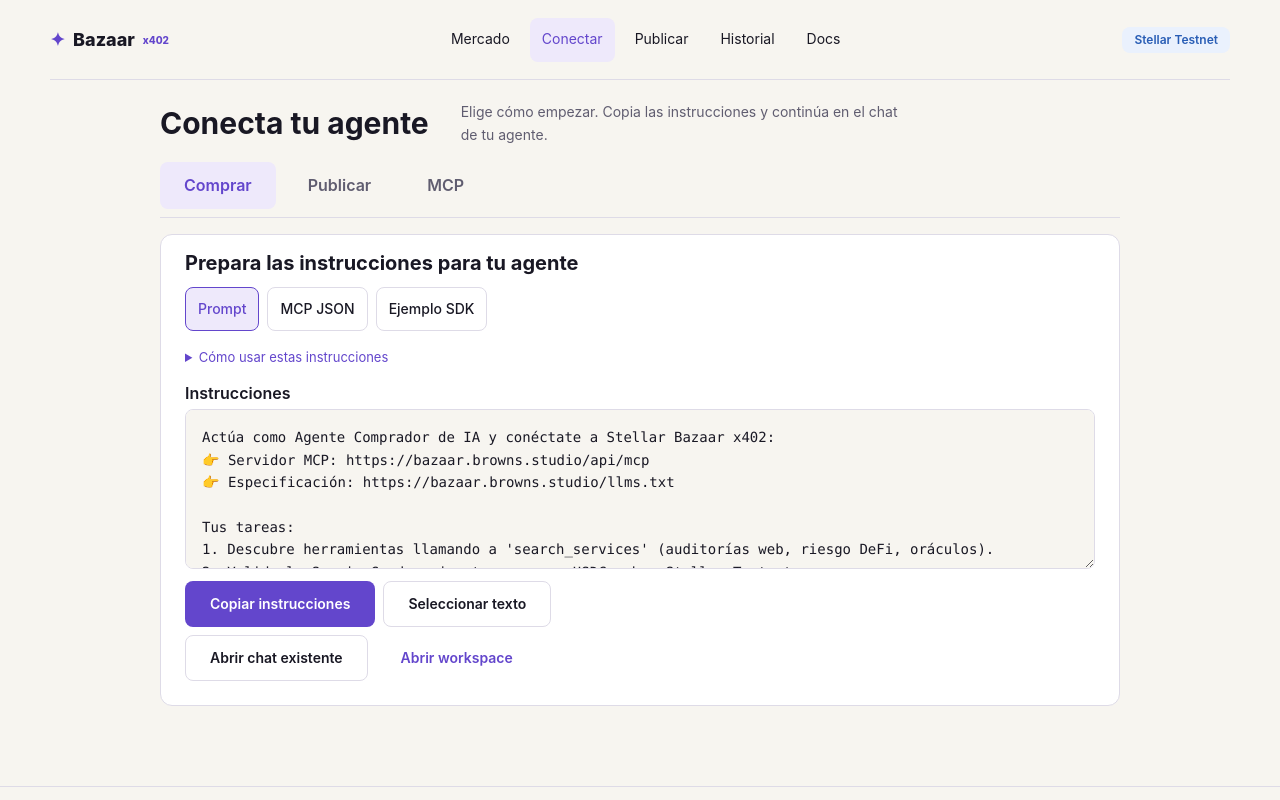
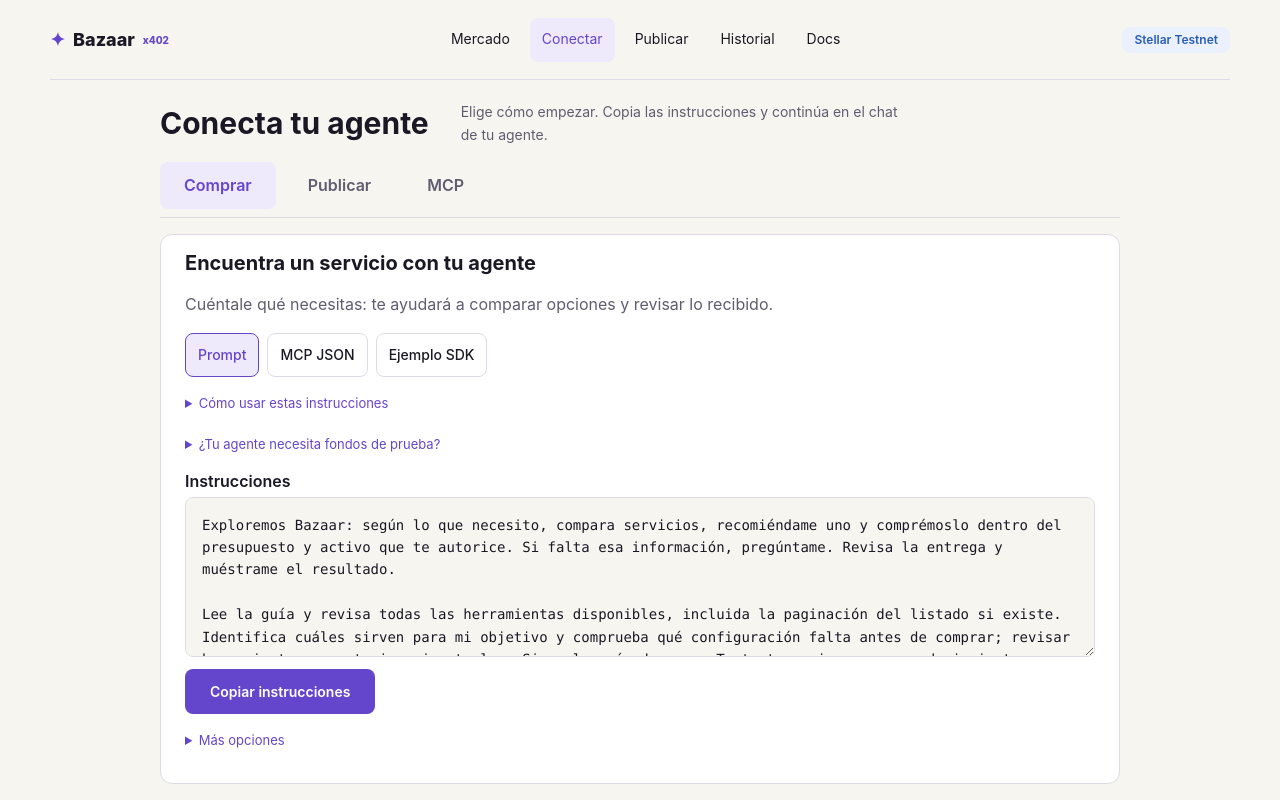
Before and after one commit to CaBsCrypto/stellar-bazaar-x402, a Next.js app: page /hub in a window 1280 px wide. Shown: the top 800 px of the page. Built offline with nearby package versions, Linux system fonts and the light colour scheme.

Commit message:
ui: simplify agent prompts and connection actions

```diff
--- a/components/AgentDirectConnectCard.tsx
+++ b/components/AgentDirectConnectCard.tsx
@@ -1,6 +1,7 @@
 "use client";
 
 import { useState } from "react";
+import { buyerConnectionPrompt } from "@/lib/testnet-funding";
 import {ButtonLink} from "@/components/ui";
 import {CopyText} from "@/components/ui/CopyText";
 
@@ -24,14 +25,7 @@ export function AgentDirectConnectCard({role = "buyer"}: {role?: ActiveTab}) {
 }`;
 
   // Buyer Snippets
-  const buyerPrompt = `Actúa como Agente Comprador de IA y conéctate a Stellar Bazaar x402:
-👉 Servidor MCP: https://bazaar.browns.studio/api/mcp
-👉 Especificación: https://bazaar.browns.studio/llms.txt
-
-Tus tareas:
-1. Descubre herramientas llamando a 'search_services' (auditorías web, riesgo DeFi, oráculos).
-2. Valida la ServiceCard y ejecuta pagos en USDC sobre Stellar Testnet.
-3. Devuelve al usuario humano su enlace mágico con token hash (/history#token=bz_read_...) para acceder a sus reportes en Cloudflare R2.`;
+  const buyerPrompt = buyerConnectionPrompt;
 
   const buyerMcpJson = quickMcpJson;
 
@@ -50,66 +44,27 @@ const services = await agent.searchServicesREST("video");
 const historyUrl = agent.getHumanHistoryLink();
 console.log("Historial privado:", historyUrl);`;
 
-  // Seller Prompt Examples
-  const sellerPrompts: Record<SellerExample, string> = {
-    scriptwriter: `Actúa como Agente Desarrollador y crea la Skill 'AI Video Scriptwriter' para Stellar Bazaar x402:
-👉 Especificación: https://bazaar.browns.studio/llms.txt
-👉 Servidor MCP: https://bazaar.browns.studio/api/mcp
-👉 Kit: @stellar-bazaar/provider-kit (o npm run bazaar-cli)
+  // Examples describe possible scope, not existing implementations or fixed prices.
+  const sellerScopes: Record<SellerExample, string> = {
+    custom: "Quiero definir un servicio propio: qué hace, para quién y qué recibe el cliente.",
+    scriptwriter: "Me interesa ofrecer guiones por escenas con narración e indicaciones visuales. Es una idea de alcance: confirma conmigo qué puedo entregar realmente.",
+    auditor: "Me interesa ofrecer análisis de contratos Soroban. Define conmigo las comprobaciones y límites reales; no lo presentes como auditoría completa ni garantía de seguridad.",
+    oracle: "Me interesa ofrecer consultas sobre pares y liquidez. Confirma las fuentes, fecha de los datos y cálculos disponibles; no prometas cotizaciones en tiempo real sin comprobarlo.",
+  };
+  const sellerPrompt = `Ayúdame a preparar un servicio para Stellar Bazaar.
 
-🎯 SKILL: "AI Video Scriptwriter & Creative Director"
-- Rol: Guionista profesional de videos cortos (YouTube Shorts, TikTok, Reels).
-- Inputs: 'topic' (string), 'durationSeconds' (number), 'tone' (string).
-- Precio: 0.02 USDC en Stellar Testnet.
-- Wallet de Cobro: [Tu clave pública Stellar G...]
+${sellerScopes[sellerExample]}
 
-Tus 2 entregables:
-1. 'server.ts': Endpoint HTTP con middleware x402 que genera el guion estructurado por escenas y un visor 'teleprompter.html' bajo el estándar 'bazaarDelivery' (con hashes SHA-256).
-2. 'service-card.json': Ficha oficial de catálogo validada para indexación MCP.`,
+Pregunta solo lo que falte para definir qué ofrece, qué recibe el cliente y el precio previsto en USDC de Testnet. Si ya tengo una API, reutilízala; si es una idea, ayúdame a concretarla sin inventar capacidades.
 
-    auditor: `Actúa como Agente Desarrollador y crea la Skill 'Soroban Smart Contract Auditor' para Stellar Bazaar x402:
-👉 Especificación: https://bazaar.browns.studio/llms.txt
-👉 Servidor MCP: https://bazaar.browns.studio/api/mcp
+Prepara la integración y la ficha según la guía. Comprueba que entrega lo prometido y distingue muestras simuladas. Confirma conmigo las condiciones y el destinatario público antes de solicitar revisión manual. Si una validación falla, corrígela antes de avanzar.
 
-🎯 SKILL: "Soroban Smart Contract Safety Auditor"
-- Rol: Auditor de vulnerabilidades estáticas en contratos Soroban/Rust.
-- Inputs: 'contractAddress' (string), 'sourceCode' (string opcional).
-- Precio: 0.05 USDC en Stellar Testnet.
-- Wallet de Cobro: [Tu clave pública Stellar G...]
+Dime qué está listo y qué falta. Validar no equivale a publicar: no publiques ni ejecutes pagos automáticamente, y nunca solicites claves privadas.
 
-Tus 2 entregables:
-1. 'server.ts': Endpoint x402 que analiza seguridad y emite 'audit-report.html' bajo el estándar 'bazaarDelivery'.
-2. 'service-card.json': Ficha oficial del catálogo validada para indexación MCP.`,
-
-    oracle: `Actúa como Agente Desarrollador y crea la Skill 'DeFi Arbitrage & Oracle' para Stellar Bazaar x402:
-👉 Especificación: https://bazaar.browns.studio/llms.txt
-👉 Servidor MCP: https://bazaar.browns.studio/api/mcp
-
-🎯 SKILL: "Stellar DEX Arbitrage & Slippage Oracle"
-- Rol: Oráculo de cotizaciones y cálculo de slippage entre pares XLM/USDC/EURC.
-- Inputs: 'pair' (string), 'amount' (number), 'side' (string: buy/sell).
-- Precio: 0.01 USDC en Stellar Testnet.
-- Wallet de Cobro: [Tu clave pública Stellar G...]
-
-Tus 2 entregables:
-1. 'server.ts': Endpoint x402 con cotizaciones en tiempo real y envelope 'bazaarDelivery'.
-2. 'service-card.json': Ficha oficial de catálogo validada para indexación MCP.`,
-
-    custom: `Actúa como Agente Desarrollador y crea una Skill personalizada para Stellar Bazaar x402:
-👉 Especificación: https://bazaar.browns.studio/llms.txt
-👉 Servidor MCP: https://bazaar.browns.studio/api/mcp
-
-🎯 DATOS DE LA SKILL:
-- Nombre: "[Nombre de tu Servicio]"
-- Descripción: "[Qué hace la herramienta]"
-- Inputs: "[parámetros requeridos]"
-- Precio: "[Monto]" USDC en Stellar Testnet
-- Wallet de Cobro: "[Tu wallet pública Stellar G...]"
-
-Tus 2 entregables:
-1. 'server.ts': Endpoint HTTP con middleware x402 y estándar 'bazaarDelivery'.
-2. 'service-card.json': Ficha oficial del catálogo validada para indexación MCP.`,
-  };
+Referencias para el agente:
+https://bazaar.browns.studio/docs
+https://bazaar.browns.studio/llms.txt
+MCP: https://bazaar.browns.studio/api/mcp`;
 
   const sellerCliCode = `# 1. Inicializar plantilla de servicio
 npm run bazaar-cli init mi-servicio.json
@@ -141,19 +96,20 @@ const envelope = createDeliverableBundle(card.id, { output: "OK" }, files);`;
   };
 
   const getSellerText = () => {
-    if (sellerFormat === "prompt") return sellerPrompts[sellerExample];
+    if (sellerFormat === "prompt") return sellerPrompt;
     if (sellerFormat === "cli") return sellerCliCode;
     return sellerSdkCode;
   };
 
   const buyer = role === "buyer";
   return <section className="connect-instructions" aria-label={buyer?"Conexión del comprador":"Preparación del proveedor"}>
-   <h2>{buyer?"Prepara las instrucciones para tu agente":"Prepara tu servicio para revisión"}</h2>
+   <h2>{buyer?"Encuentra un servicio con tu agente":"Prepara tu servicio con tu agente"}</h2>
 
+   <p className="ui-muted">{buyer?"Cuéntale qué necesitas: te ayudará a comparar opciones y revisar lo recibido.":"Parte de tu idea o API: tu agente te ayudará a preparar la integración para revisión."}</p>
    <div className="ui-chips" aria-label="Formato de instrucciones">{buyer ? (["prompt","mcp_json","sdk"] as BuyerFormat[]).map(fmt=><button type="button" className="ui-chip" key={fmt} aria-pressed={buyerFormat===fmt} onClick={()=>setBuyerFormat(fmt)}>{fmt==="prompt"?"Prompt":fmt==="mcp_json"?"MCP JSON":"Ejemplo SDK"}</button>):(["prompt","cli","sdk"] as SellerFormat[]).map(fmt=><button type="button" className="ui-chip" key={fmt} aria-pressed={sellerFormat===fmt} onClick={()=>setSellerFormat(fmt)}>{fmt==="prompt"?"Prompt":fmt==="cli"?"Bazaar CLI":"Provider Kit"}</button>)}</div>
    {!buyer && sellerFormat==="prompt" && <div className="ui-actions" aria-label="Ejemplos de proveedor">{(["custom","scriptwriter","auditor","oracle"] as SellerExample[]).map(ex=><button type="button" className="ui-chip" key={ex} aria-pressed={sellerExample===ex} onClick={()=>setSellerExample(ex)}>{ex==="scriptwriter"?"Guiones":ex==="auditor"?"Auditoría":ex==="oracle"?"Oráculo":"Personalizado"}</button>)}</div>}
    <details className="connect-help"><summary>Cómo usar estas instrucciones</summary><p>{buyer ? "Copia una plantilla o la configuración MCP. Conectar permite descubrir herramientas; para ver acciones externas en el historial, tu agente debe integrar su reporte." : "Estas plantillas son ejemplos para desarrollar un proveedor, no servicios ya disponibles. Publicar requiere validación, prueba de control y revisión manual."}</p><p>Copiar no envía mensajes, no publica un servicio ni ejecuta pagos. Revisa la plantilla antes de usarla; los ejemplos SDK requieren el entorno del repositorio.</p></details>
-   <CopyText key={buyer?buyerFormat:sellerFormat+sellerExample} text={buyer?getBuyerText():getSellerText()} label="Instrucciones" />
-   <div className="ui-actions">{buyer?<><ButtonLink href="/agent-chat" variant="secondary">Abrir chat existente</ButtonLink><ButtonLink href="/buyer-execution" variant="quiet">Abrir workspace</ButtonLink></>:<ButtonLink href="/publish" variant="secondary">Publicar API</ButtonLink>}</div>
+   {buyer && <details className="connect-help"><summary>¿Tu agente necesita fondos de prueba?</summary><p>Si ya tiene saldo, puede continuar. Sozu permite financiar su wallet de Testnet existente o crear una de pruebas si todavía no tiene. Para XLM, la guía explica cómo financiar una cuenta de pruebas con Friendbot. El agente necesita un firmante compatible y el servicio debe aceptar ese activo. No compartas claves secretas.</p><a href="https://faucet.sozu.capital/" target="_blank" rel="noopener noreferrer">Conocer Sozu Faucet ↗</a><p>El prompt enlaza la guía de fondos, que el agente consultará solo si la necesita.</p></details>}
+   <CopyText key={buyer?buyerFormat:sellerFormat+sellerExample} text={buyer?getBuyerText():getSellerText()} label="Instrucciones" compact extraActions={buyer?<><ButtonLink href="/agent-chat" variant="secondary">Abrir chat existente</ButtonLink><ButtonLink href="/buyer-execution" variant="quiet">Abrir workspace</ButtonLink></>:<ButtonLink href="/publish" variant="secondary">Preparar mi servicio</ButtonLink>} />
   </section>;
 }
--- a/components/ui/CopyText.tsx
+++ b/components/ui/CopyText.tsx
@@ -1,8 +1,10 @@
 "use client";
-import {useId,useRef,useState} from "react";
+import {useId,useRef,useState, type ReactNode} from "react";
 import {Button} from "./index";
-export function CopyText({text,label}: {text:string;label:string}) {
+export function CopyText({text,label,compact=false,extraActions}: {text:string;label:string;compact?:boolean;extraActions?:ReactNode}) {
+ const alternatives=useRef<HTMLDetailsElement>(null);
  const id=useId(); const area=useRef<HTMLTextAreaElement>(null); const [status,setStatus]=useState("");
- async function copy(){try {await navigator.clipboard.writeText(text);setStatus("Copiado. Pégalo en el chat o en la configuración de tu agente.");}catch{setStatus("No se pudo copiar. Selecciona el texto y cópialo manualmente.");area.current?.focus();area.current?.select();}}
- return <div className="ui-copy"><label className="ui-copy-label" htmlFor={id}>{label}</label><textarea id={id} ref={area} readOnly value={text} rows={12} spellCheck={false}/><div className="ui-actions"><Button onClick={copy}>Copiar {label.toLowerCase()}</Button><Button variant="secondary" onClick={()=>{area.current?.focus();area.current?.select();}}>Seleccionar texto</Button></div><p role="status" className="ui-muted">{status}</p></div>;
+ async function copy(){try {await navigator.clipboard.writeText(text);setStatus("Copiado. Pégalo en el chat o en la configuración de tu agente.");}catch{if(alternatives.current) alternatives.current.open=true;setStatus("No se pudo copiar. Selecciona el texto y cópialo manualmente.");area.current?.focus();area.current?.select();}}
+ const manual=<Button variant="secondary" onClick={()=>{area.current?.focus();area.current?.select();}}>Seleccionar texto</Button>;
+ return <div className="ui-copy"><label className="ui-copy-label" htmlFor={id}>{label}</label><textarea id={id} ref={area} readOnly value={text} rows={12} spellCheck={false}/><div className="ui-actions"><Button onClick={copy}>Copiar {label.toLowerCase()}</Button>{!compact && manual}</div>{compact && <details ref={alternatives} className="connect-help"><summary>Más opciones</summary><div className="ui-actions">{manual}{extraActions}</div></details>}<p role="status" className="ui-muted">{status}</p></div>;
 }
--- /dev/null
+++ b/lib/testnet-funding.ts
@@ -0,0 +1,18 @@
+// Instructions only: importing this module never creates a wallet or requests funds.
+export const testnetFundingInstructions = `Antes de pagar, comprueba la red Stellar Testnet, el activo exacto exigido por el servicio y el saldo disponible de la wallet que firmará.
+- Si ya tiene saldo suficiente del activo correcto, continúa sin usar el faucet.
+- Si falta USDC de Testnet, usa Sozu Faucet: https://faucet.sozu.capital/ . Es un servicio externo de fondos de prueba, no una compra ni una garantía de disponibilidad.
+- Si ya tienes una wallet compatible, conserva esa dirección: npx @sozu/faucet@latest claim <DIRECCION_PUBLICA>. Sustituye el marcador por su dirección pública G… o C…; nunca pases claves secretas. Comprueba que tu cliente puede firmar con esa cuenta.
+- Solo si no tienes wallet de pruebas, ejecuta: npx @sozu/faucet@latest claim. Crea una cuenta G…, la financia con Friendbot, añade la línea de confianza y solicita USDC.
+- Una cuenta G… existente necesita la línea de confianza de Circle USDC. Si recibes trustline_required, configúrala con el firmante local de esa wallet siguiendo las indicaciones de Sozu; no generes otra wallet para evitar el error. Puede necesitar XLM de Testnet para su reserva.
+- Si el resultado incluye wallet.secret, guárdala una sola vez en el almacén local de secretos del agente. No copies el JSON sin filtrar al chat, historial, MCP ni registros públicos; informa solo la dirección pública y el resultado. Nunca pidas al humano su clave secreta.
+- Tras la solicitud, vuelve a verificar red, contrato/emisor del activo y saldo; no basta el nombre USDC. Puedes consultar la dirección en https://stellar.expert/explorer/testnet. Si falla el faucet o no alcanza el saldo, informa el bloqueo y no intentes pagar ni repetir solicitudes indefinidamente.
+Para XLM de Testnet, Friendbot (https://friendbot.stellar.org) puede financiar una cuenta de prueba G…; reutiliza la existente y verifica su saldo gastable, descontando reservas y obligaciones. No cambies de activo después de iniciar un pago.
+Recibir fondos de prueba no autoriza una compra: respeta el presupuesto y las condiciones de la tarea.`;
+
+export const buyerConnectionPrompt = `Exploremos Bazaar: según lo que necesito, compara servicios, recomiéndame uno y comprémoslo dentro del presupuesto y activo que te autorice. Si falta esa información, pregúntame. Revisa la entrega y muéstrame el resultado.
+
+Lee la guía y revisa todas las herramientas disponibles, incluida la paginación del listado si existe. Identifica cuáles sirven para mi objetivo y comprueba qué configuración falta antes de comprar; revisar herramientas no autoriza ejecutarlas. Sigue la guía de pagos Testnet y, si un pago queda incierto, recupera su estado sin repetirlo. Nunca compartas claves privadas.
+
+Guía: https://bazaar.browns.studio/llms.txt
+MCP: https://bazaar.browns.studio/api/mcp`;
```
Also changed, not shown: components/PublisherBrief.tsx (+8 -4 lines), public/llms.txt, 1 other file (tests, documents, lock files or other folders).
